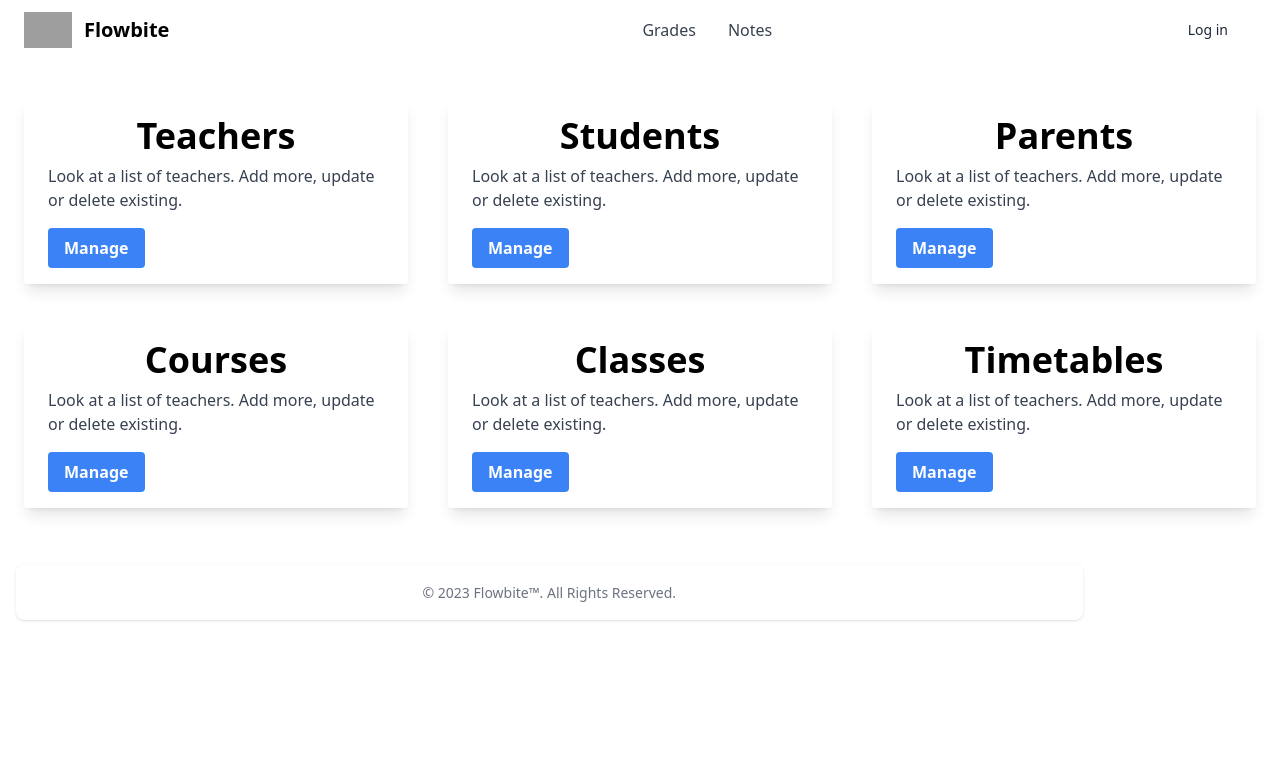
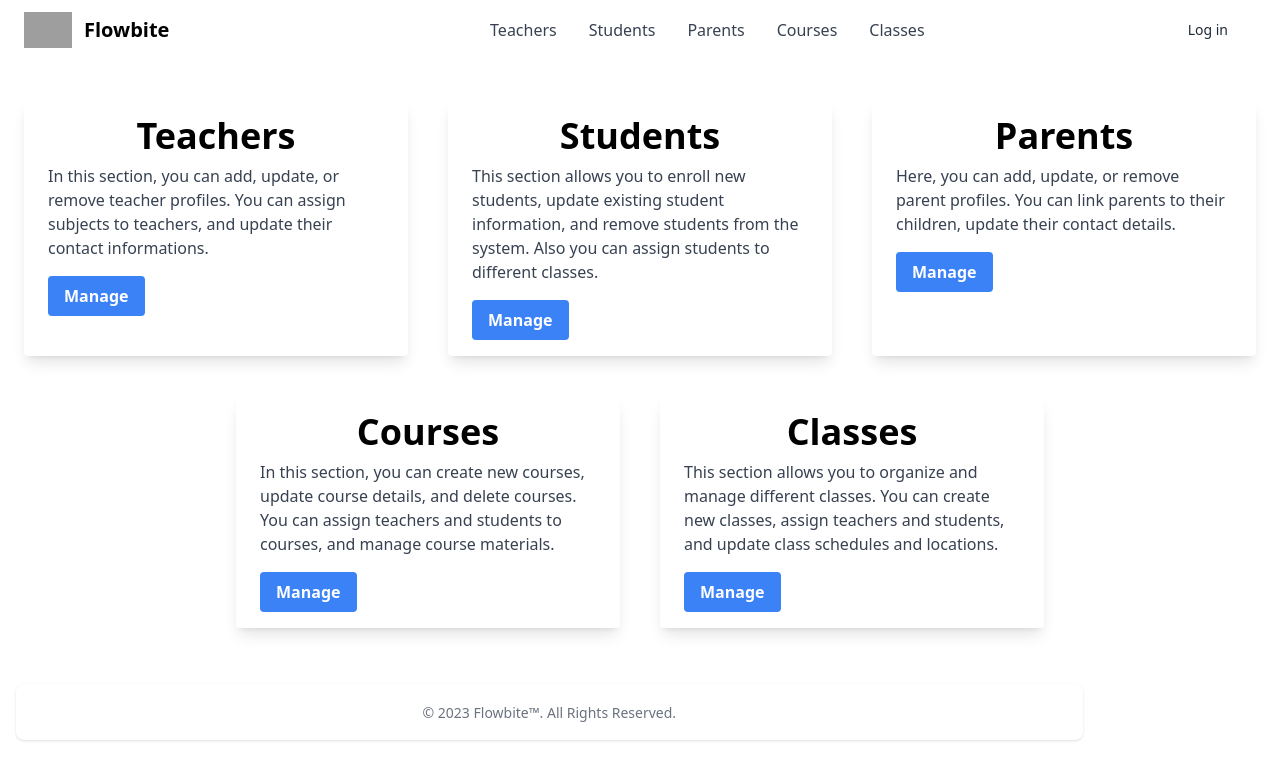
Before and after one commit to JakJaj/Gradebook, a React (Vite) app in the folder frontend/: page / in a window 1280 px wide. Shown: the top 780 px of the page. Built offline with nearby package versions, Linux system fonts and the light colour scheme; grey boxes are pictures that could not be loaded.

Commit message:
update top bar so that it will display a data based on a role that is using a site

```diff
--- a/frontend/src/components/App/base-components/topbar/TopBar.tsx
+++ b/frontend/src/components/App/base-components/topbar/TopBar.tsx
@@ -14,7 +14,7 @@ function TopBar(props){
 
                         <Login />
                         <div className="hidden justify-between items-center w-full lg:flex lg:w-auto lg:order-1" id="mobile-menu-2">
-                            <Navigation />
+                            <Navigation buttonNames={props.buttonNames}/>
                         </div>
                     </div>
                 </nav>
--- a/frontend/src/components/App/base-components/topbar/components/Navigation.tsx
+++ b/frontend/src/components/App/base-components/topbar/components/Navigation.tsx
@@ -3,11 +3,16 @@ import CurrentlyOpenNavigationPage from "./buttons/CurrentlyOpenNavigationPage";
 import InactiveNavigationPage from "./buttons/InactiveNavigationPage";
 
 function Navigation(props){
+
+    const buttonText = (names) =>{
+        return names.map(buttonText => <InactiveNavigationPage text={buttonText.title} />)
+    }
+
     return(
         <ul className="flex flex-col mt-4 font-medium lg:flex-row lg:space-x-8 lg:mt-0">
+
             <CurrentlyOpenNavigationPage text="Home"/>
-            <InactiveNavigationPage text="Grades"/>
-            <InactiveNavigationPage text="Notes"/>
+            {buttonText(props.buttonNames)}
         </ul>
     );
 }
--- a/frontend/src/components/pages/admin/Admin.tsx
+++ b/frontend/src/components/pages/admin/Admin.tsx
@@ -12,7 +12,7 @@ function Admin(){
 
     return(
         <>
-        <TopBar />
+        <TopBar buttonNames={textContent}/>
         <div className="flex my-10 flex-wrap gap-10 justify-center" >
             {renderListOfBoxes(textContent)}
         </div>
--- a/frontend/src/components/pages/admin/content.ts
+++ b/frontend/src/components/pages/admin/content.ts
@@ -1,27 +1,23 @@
 const textContent = [
     {
         title: "Teachers",
-        description : "Look at a list of teachers. Add more, update or delete existing."
+        description : "In this section, you can add, update, or remove teacher profiles. You can assign subjects to teachers, and update their contact informations."
     },
     {
         title: "Students",
-        description : "Look at a list of teachers. Add more, update or delete existing."
+        description : "This section allows you to enroll new students, update existing student information, and remove students from the system. Also you can assign students to different classes."
     },
     {
         title: "Parents",
-        description : "Look at a list of teachers. Add more, update or delete existing."
+        description : "Here, you can add, update, or remove parent profiles. You can link parents to their children, update their contact details."
     },
     {
         title: "Courses",
-        description : "Look at a list of teachers. Add more, update or delete existing."
+        description : "In this section, you can create new courses, update course details, and delete courses. You can assign teachers and students to courses, and manage course materials."
     },
     {
         title: "Classes",
-        description : "Look at a list of teachers. Add more, update or delete existing."
-    },
-    {
-        title: "Timetables",
-        description : "Look at a list of teachers. Add more, update or delete existing."
+        description : "This section allows you to organize and manage different classes. You can create new classes, assign teachers and students, and update class schedules and locations."
     }
 ]
 
```
